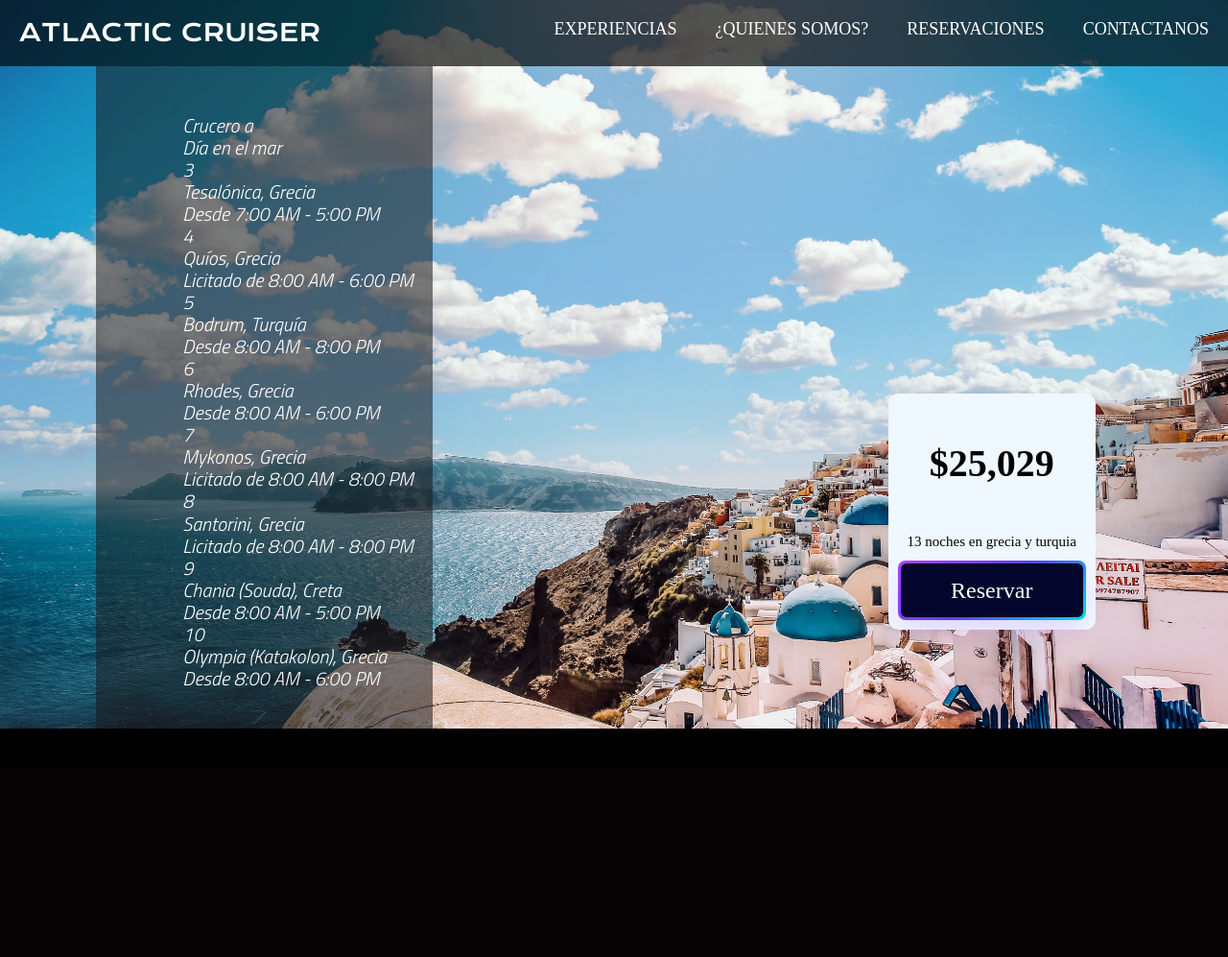
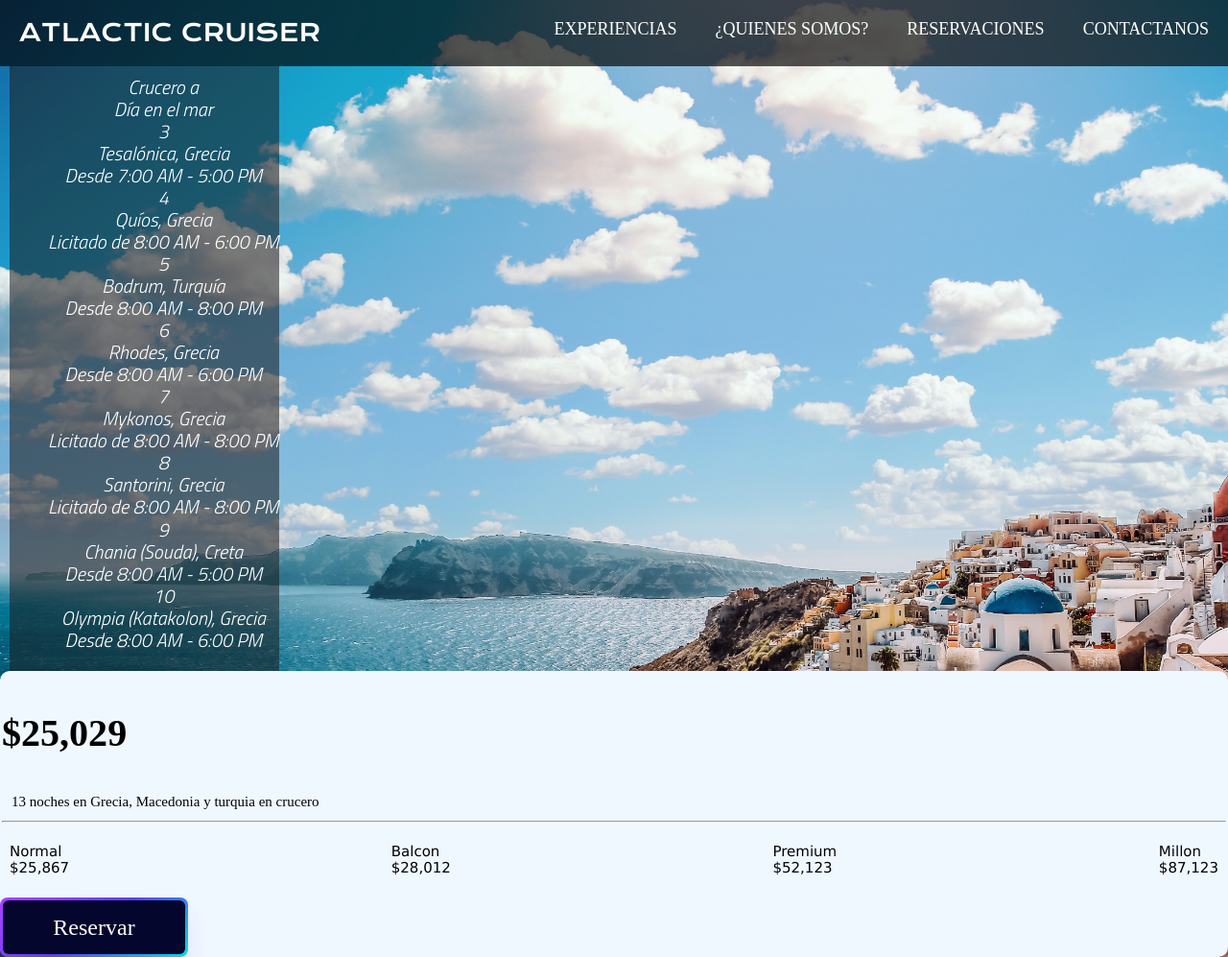
Before and after one commit to marcosjn19/U2ProyectoCruceros, a PHP site: page /reservaGrecia.html in a window 1280 px wide. Shown: the whole page at 96% size. Before the commit the page ends 759 px from the top, so only its background shows below. Run offline with PHP 8.4, Linux system fonts and the light colour scheme; some web fonts are replaced.

Commit message:
nuevos cambios
cambios en reservaciones

```diff
--- a/css/style-reservaciones.css
+++ b/css/style-reservaciones.css
@@ -39,13 +39,24 @@
     margin: 1rem;
     text-transform: uppercase;
 }
+/*----------- Contenedor ------------------*/
+
+.contenedor{
+    display: block;
+    position: absolute;
+    flex-direction: column;
+    align-items: center;
+}
 
 /*----------- INTINERARIO-------------------------*/
 .intinerario {
-    margin-left: 10rem;
-    padding: 2rem;
+
+    margin-left: 1rem;
+
     display: inline-block;
     background-color: rgba(27, 27, 28, 0.55);
+    text-align: center;
+    position: relative;
 }
 .intinerario li{
     color: #FFFFFF;
@@ -58,11 +69,8 @@
     font-size: 3rem;
     font-family: 'Titillium Web';
 }
-.rutas{
-    padding-top: 2rem;
-    padding-left: 3rem;
 
-}
+
 
 
 
@@ -71,17 +79,14 @@
 .cuadro-reservacion{
     background-color: aliceblue;
     border-radius: 1rem;
+    position: relative;
+
+
 }
-/*POSICIONES*/
+
+/*------POSICIONES-------*/
 .cuadro-reservacion {
-    display: flex;
-    flex-direction: column;
-    align-items: center;
-    position: absolute;
-    padding: 1rem;
-    top: 50%;
-    right: 10%;
-    margin: 1rem;
+    display: block;
 
 }
 .cuadro-reservacion h3, p{
@@ -92,7 +97,7 @@
 }
 
 .precio-principal{
-    padding: .5rem;
+    padding: .2rem;
 }
 
 .cuadro-reservacion h3{
@@ -108,7 +113,7 @@
     display: flex;
     padding: 1rem;
     justify-content: space-between;
-    gap: 5rem;
+    gap: 2rem;
     font-size: 1.5rem;
     font-family: Verdana, Geneva, Tahoma, sans-serif;
     }
@@ -160,3 +165,24 @@
     min-width: 196px;
     }
 }
+/*------------media querys---------------*/
+@media (max-width: 768px){
+    .intinerario, .cuadro-reservacion{
+        width: 100%;
+
+    }
+
+    .cuadro-reservacion{
+
+            display: flex;
+            justify-content: center;
+            flex-direction: column;
+            align-items: center;
+            padding: 1rem;
+            margin: 1rem;
+
+
+    }
+
+
+}
--- a/reservaGrecia.html
+++ b/reservaGrecia.html
@@ -5,12 +5,10 @@
     <meta name="viewport" content="width=device-width, initial-scale=1.0">
     <link rel = "preload" href = "./css/normalize.css" as = "style">
     <link rel = "stylesheet" href = "./css/normalize.css">
-
     <link rel =  "preoload" href = "./css/style-reservaciones.css" as = "style">
     <link href = "./css/style-reservaciones.css" rel = "stylesheet">
     <link rel =  "preoload" href = "./css/styles.css" as = "style">
     <link href = "./css/styles.css" rel = "stylesheet">
-
 
     <link rel="preconnect" href="https://fonts.googleapis.com">
     <link rel="preconnect" href="https://fonts.gstatic.com" crossorigin>
@@ -30,8 +28,6 @@
     <link rel="preconnect" href="https://fonts.gstatic.com" crossorigin>
     <link href="https://fonts.googleapis.com/css2?family=Titillium+Web:ital,wght@1,300&display=swap" rel="stylesheet">
     <title>Reserva</title>
-
-
     <link href = "./css/style-reservaciones.css" rel = "stylesheet">
     <title>Document</title>
 
@@ -76,15 +72,41 @@
         </div>
         <br>
     </div>
-            <div class="cuadro-reservacion">
+         <div class="cuadro-reservacion">
+                <div class="precio-principal">
             <h3>$25,029 </h3>
             <p class="texto-reserva">
-               13 noches en grecia y turquia
+                13 noches en Grecia, Macedonia y turquia en crucero
             </p>
+            <hr>
+                </div>
+                <div class="precio_habitaciones">
 
-            <button class="boton" role="boton">
-            <span class="text">Reservar</span></button>
-        </div>
+                    <div class="precio_habitaciones_categoria">
+                        <div class="tipo_habitacion_normal"> Normal </div>
+                            <div class="tipo_habitacion_balcon">$25,867</div>
+                    </div>
+
+                    <div class="precio_habitaciones_categoria">
+                        <div class="tipo_habitacion_normal"> Balcon </div>
+                            <div class="tipo_habitacion_balcon">$28,012</div>
+                    </div>
+
+                    <div class="precio_habitaciones_categoria">
+                        <div class="tipo_habitacion_normal"> Premium </div>
+                            <div class="tipo_habitacion_balcon">$52,123</div>
+                    </div>
+
+                    <div class="precio_habitaciones_categoria">
+                        <div class="tipo_habitacion_normal"> Millon </div>
+                            <div class="tipo_habitacion_balcon">$87,123</div>
+                    </div>
+
+                    </div>
+                    <br>
+                    <button class="boton" role="boton">
+                        <span class="text"> Reservar </span></button>
+                </div>
     </div>
     </section>
 </body>
--- a/reservaItalia.html
+++ b/reservaItalia.html
@@ -44,7 +44,7 @@
                 </nav>
             </div>
         </div>
-
+    <div class="contenedor">
     <div class = "intinerario">
         <div class="rutas">
             <ul>
@@ -107,7 +107,7 @@
                 </div>
 
             </div>
-
+        </div>
     </section>
 </body>
 </html>
```
Also changed, not shown: css/styles-asientos.css (added, +41 -0 lines), index.html (+2 -2 lines), prueba.html (added, +40 -0 lines), reservaEspaña.html (+28 -3 lines).
